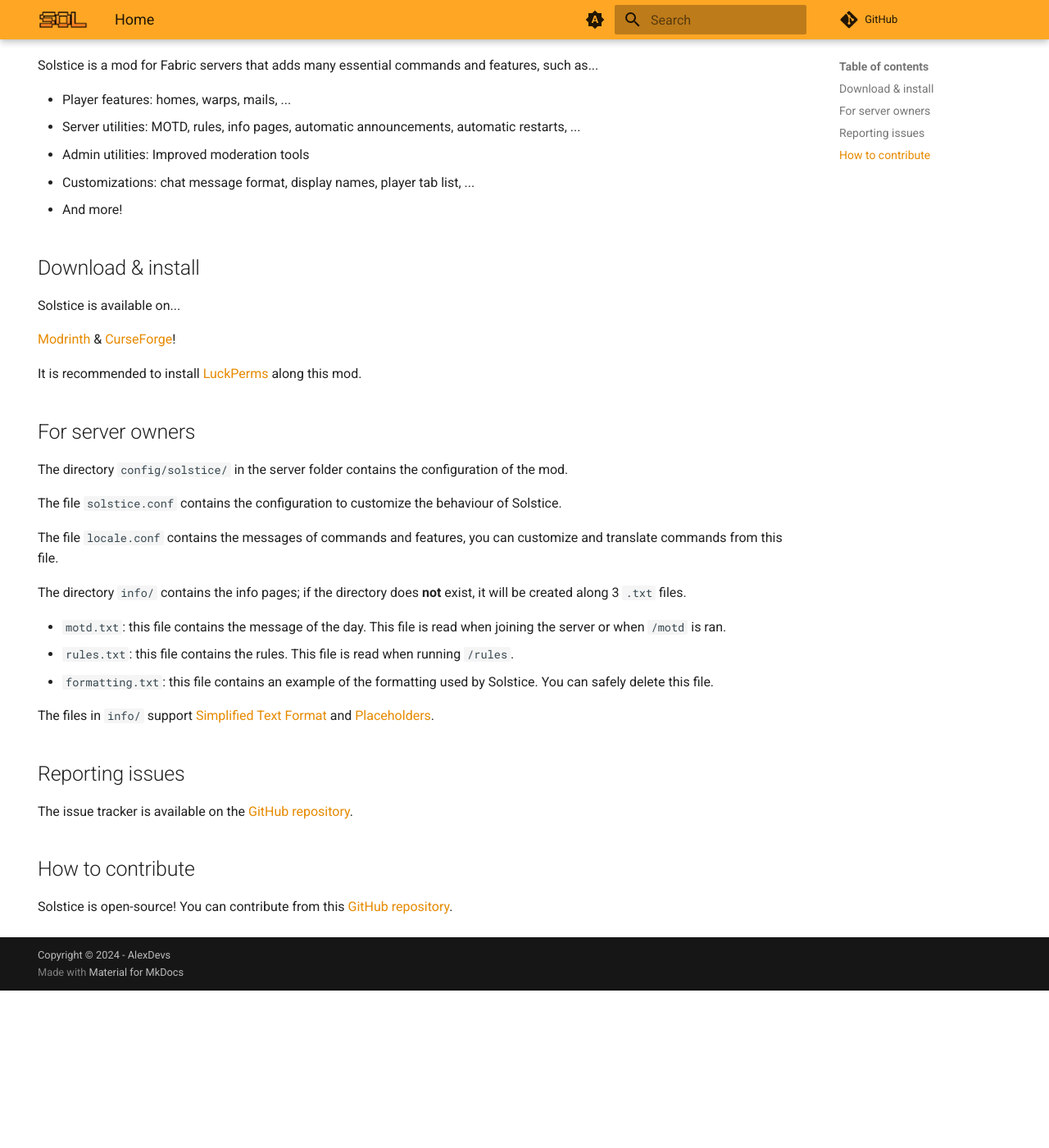
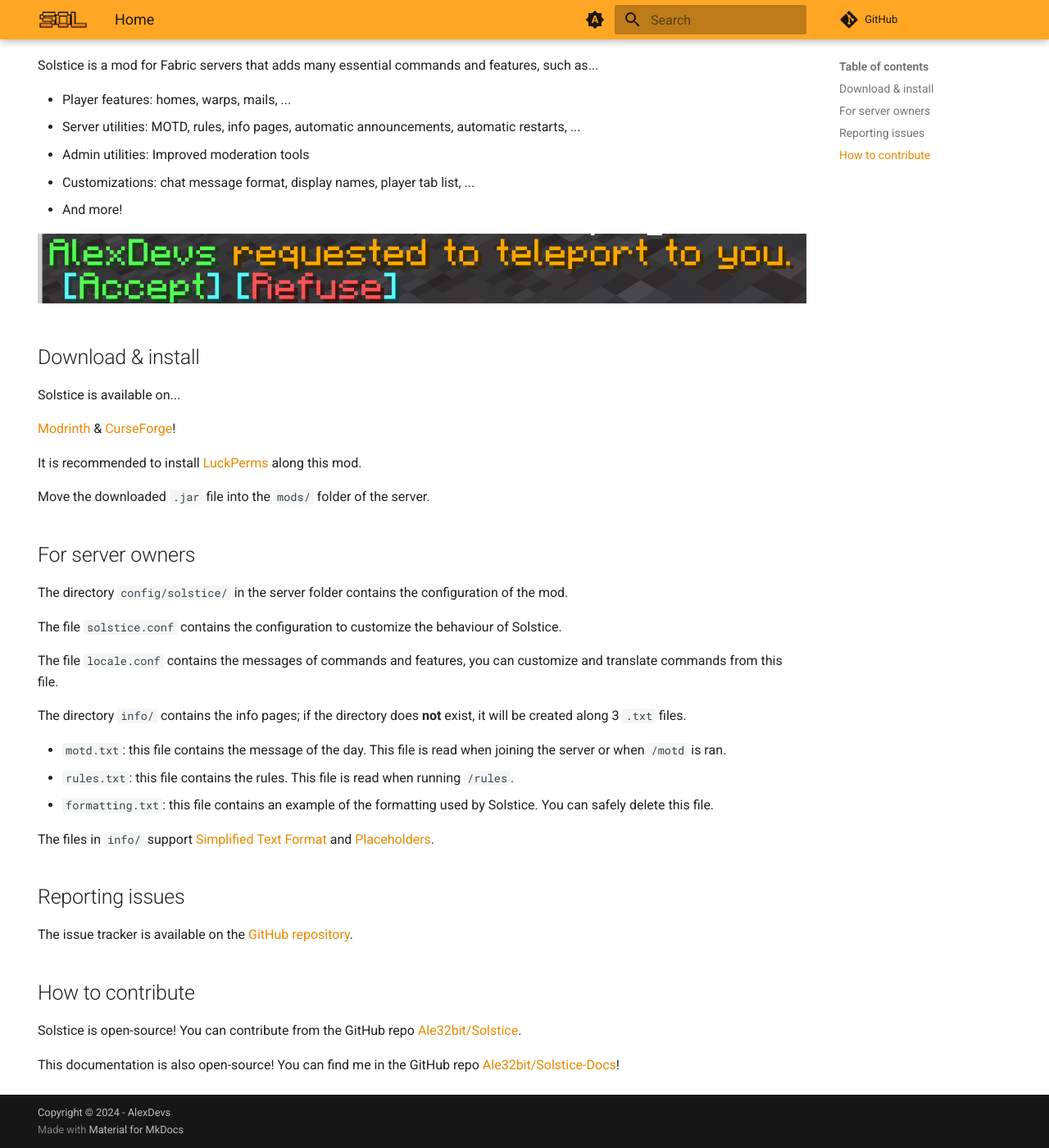
Before and after one commit to Ale32bit/Solstice-docs, an MkDocs documentation site: the page built from docs/index.md, in a window 1280 px wide and 1400 px high, scrolled down 381 px. Shown: the whole window at 82% size. Built offline with MkDocs 1.6.1 and Material for MkDocs 9.7.7, drawn with Linux system fonts in a browser that asks for light colours; plug-ins that fetch from the network failed and are left out; comment, search, counter and statistics services are not loaded; before the commit the page ends 1589 px from its top, so only the background shows below that.

Commit message:
Add images

```diff
--- a/docs/index.md
+++ b/docs/index.md
@@ -16,6 +16,8 @@ Solstice is a mod for Fabric servers that adds many essential commands and featu
 - Customizations: chat message format, display names, player tab list, ...
 - And more!
 
+![TPA](assets/features/tpa.png)
+
 ## Download & install
 
 Solstice is available on...
@@ -23,6 +25,8 @@ Solstice is available on...
 [Modrinth](https://modrinth.com/mod/solstice-essentials) & [CurseForge](https://www.curseforge.com/minecraft/mc-mods/solstice)!
 
 It is recommended to install [LuckPerms](https://modrinth.com/plugin/luckperms) along this mod.
+
+Move the downloaded `.jar` file into the `mods/` folder of the server.
 
 ## For server owners
 
@@ -46,4 +50,6 @@ The issue tracker is available on the [GitHub repository](https://github.com/Ale
 
 ## How to contribute
 
-Solstice is open-source! You can contribute from this [GitHub repository](https://github.com/Ale32bit/Solstice).
+Solstice is open-source! You can contribute from the GitHub repo [Ale32bit/Solstice](https://github.com/Ale32bit/Solstice).
+
+This documentation is also open-source! You can find me in the GitHub repo [Ale32bit/Solstice-Docs](https://github.com/Ale32bit/Solstice-Docs)!
```
Also changed, not shown: docs/features/afk.md (+3 -1 lines), docs/features/autoannouncements.md (+2 -0 lines), docs/features/autorestart.md (+2 -0 lines), docs/features/chat_formatting.md (+2 -0 lines), docs/text_formatting/chat_styling.md (+4 -0 lines), docs/assets/features/afk.png (added), docs/assets/features/autoannouncement.png (added), docs/assets/features/autorestart.webp (added), docs/assets/features/markdown.webp (added), docs/assets/features/tpa.png (added), docs/assets/text_formatting/chat.webp (added), docs/assets/text_formatting/death.png (added).
